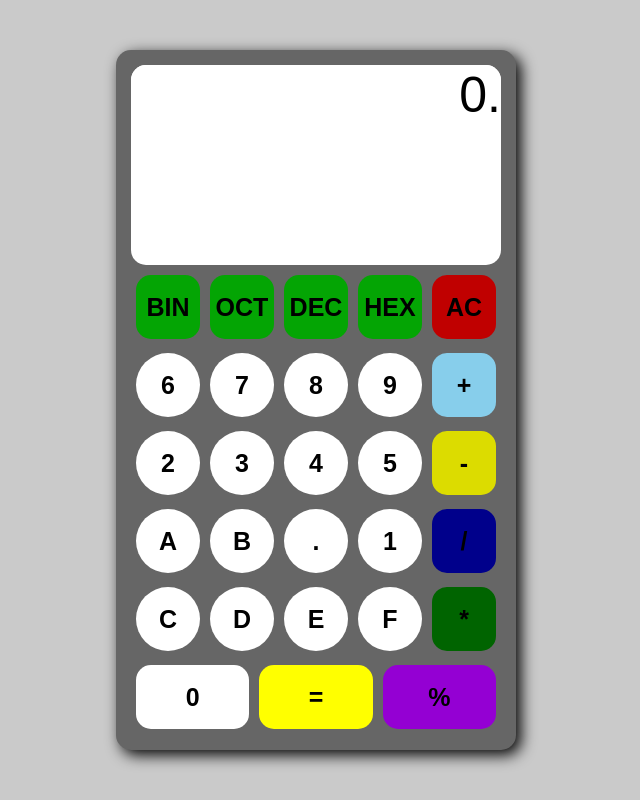
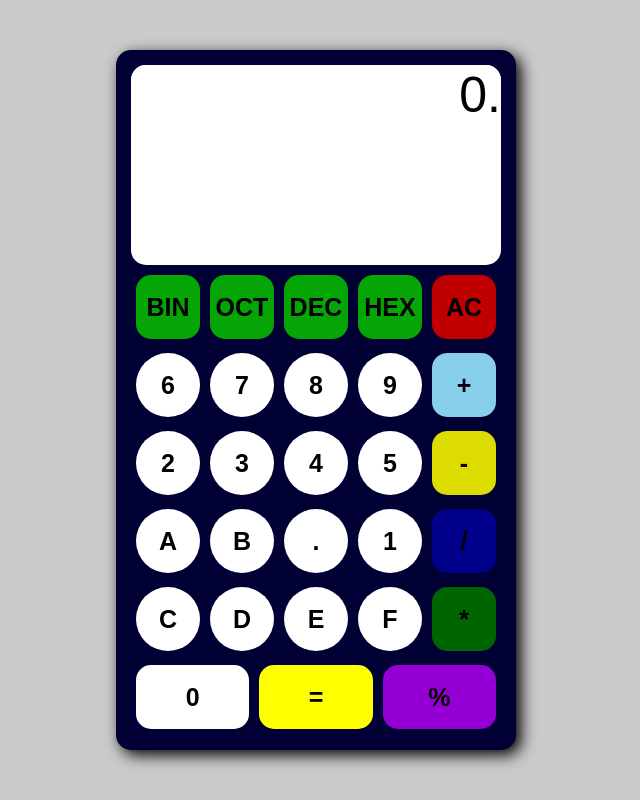
Before and after one commit to minkhant9411/calculator, a plain HTML site: page index.html in a window 1280 px wide. Shown: the whole page, without its empty margins (324-964 px from the left). Drawn offline with Linux system fonts and the light colour scheme.

Commit message:
first commit

```diff
--- a/style.css
+++ b/style.css
@@ -22,7 +22,7 @@ li {
 .carculator-wapper {
   height: 700px;
   width: 400px;
-  background-color: #666666;
+  background-color: #000035;
   border-radius: 15px;
   box-shadow: 5px 5px 15px #000;
 }
```
